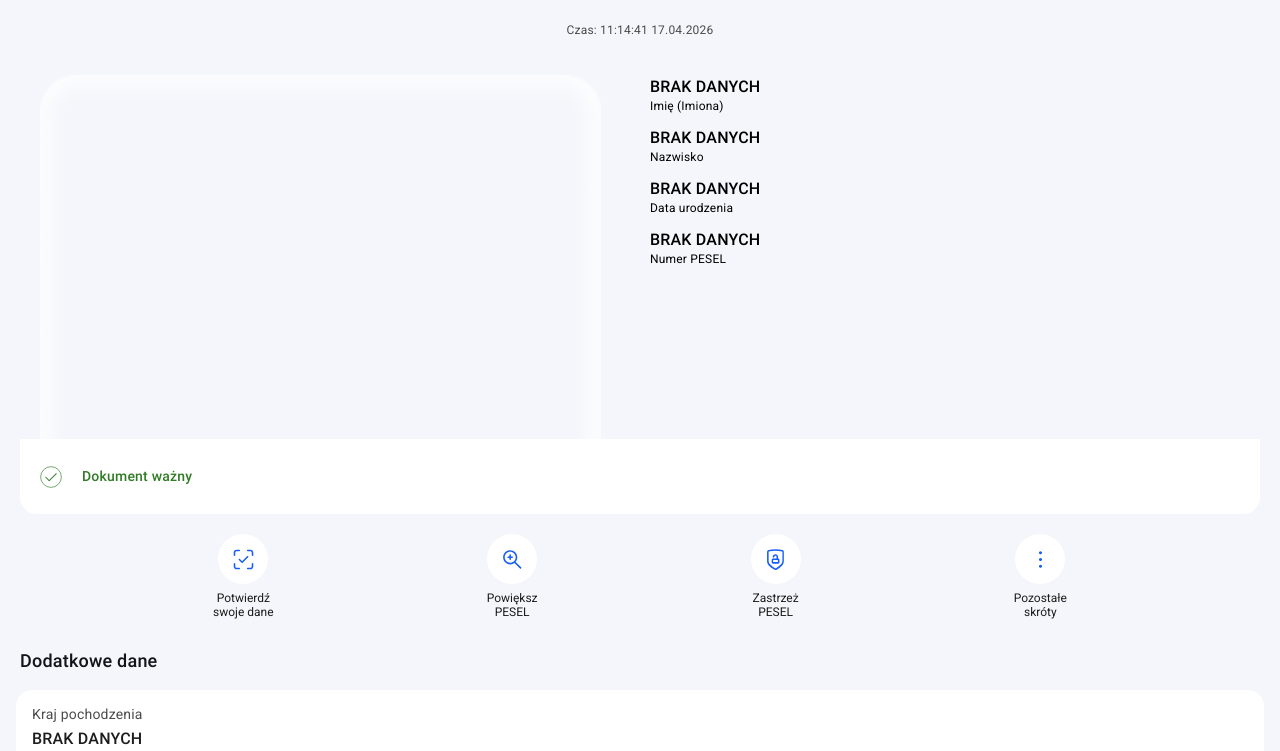
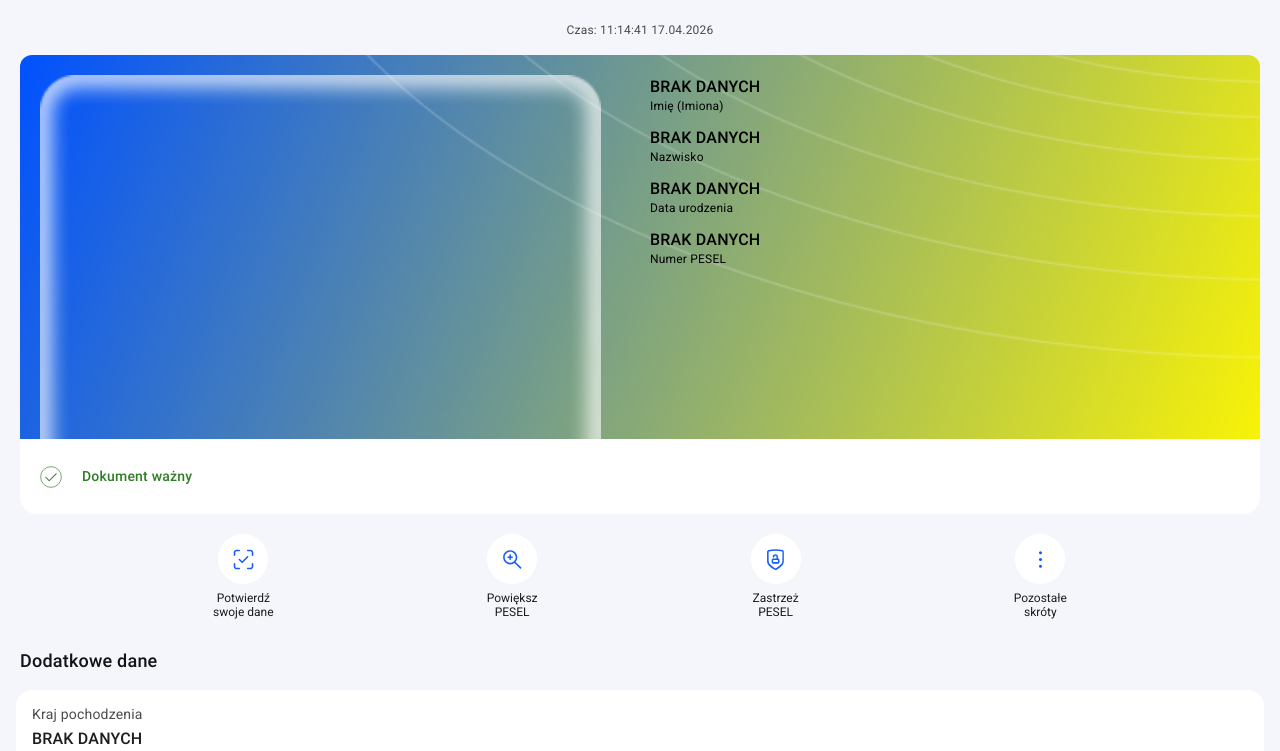
Before and after one commit to lekse2122pl-creator/sdzfcgnmb, a plain HTML site: page diia.html in a window 1280 px wide. Shown: the part 49-800 px from the top of the page. Drawn offline with Linux system fonts and the light colour scheme.

```diff
--- a/css/pages/diia.css
+++ b/css/pages/diia.css
@@ -60,7 +60,7 @@
   position: relative;
 
   background: linear-gradient(135deg, #667eea 0%, #764ba2 100%);
-  background-image: url(../../assets/dowod/refugee_background.webp);
+  background-image: url(../../assets/icons/diia_bg_big.webp);
   margin: 16px 20px 0px 20px;
   height: 48vh;
   display: flex;
--- a/css/pages/legstu.css
+++ b/css/pages/legstu.css
@@ -58,7 +58,7 @@
 
 main {
   position: relative;
-  background-image: url(../../assets/dowod/student_card_background.webp);
+  background-image: url(../../assets/icons/leg_studencka_bg_big.webp);
   margin: 16px 20px 0px 20px;
   height: 47vh;
   display: flex;
--- a/css/pages/legszk.css
+++ b/css/pages/legszk.css
@@ -58,7 +58,7 @@
 
 main {
   position: relative;
-  background-image: url(../../assets/dowod/school_card_background.webp);
+  background-image: url(../../assets/icons/leg_szkolna_bg_big.webp);
   margin: 16px 20px 0px 20px;
   height: 48vh;
   display: flex;
--- a/css/pages/prawojazdy.css
+++ b/css/pages/prawojazdy.css
@@ -56,7 +56,7 @@
 main {
   position: relative;
   background: linear-gradient(135deg, #667eea 0%, #764ba2 100%);
-  background-image: url(../../assets/dowod/driving_licence_new_background.webp);
+  background-image: url(../../assets/icons/prawo_jazdy_bg_big.webp);
   margin: 16px 20px 0px 20px;
   height: 48vh;
   display: flex;
```
